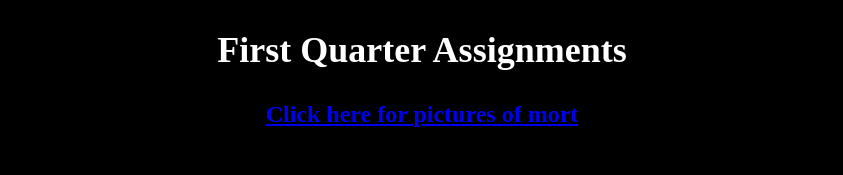
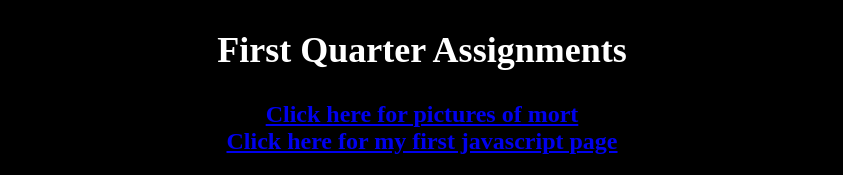
Before and after one commit to lselbylara/myWebSite, a plain HTML site: page index.html in a window 1280 px wide. Shown: the part 708-883 px from the top of the page, without its empty margins (218-1061 px from the left). Before the commit the page ends 856 px from the top, so only its background shows below. Drawn offline with Linux system fonts and the light colour scheme.

Commit message:
Add files via upload

```diff
--- a/index.html
+++ b/index.html
@@ -15,7 +15,8 @@
 
 he's coming
 <h2>First Quarter Assignments<h2/>
-<a href="mort.html">Click here for pictures of mort
+<a href="mort.html">Click here for pictures of mort<br/>
+<a href="javaScript.html">Click here for my first javascript page
 
 </font>
 </body>
```
